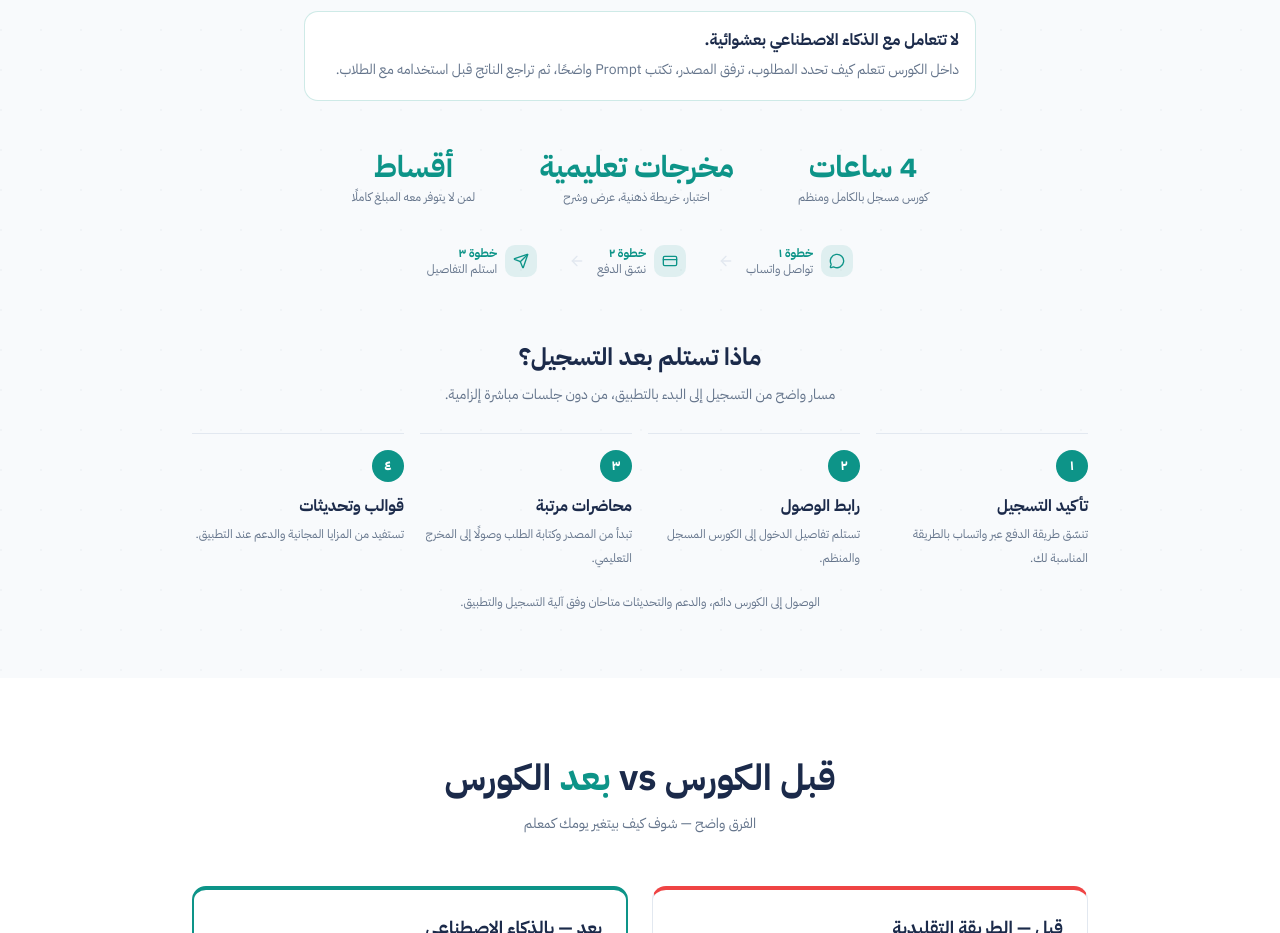
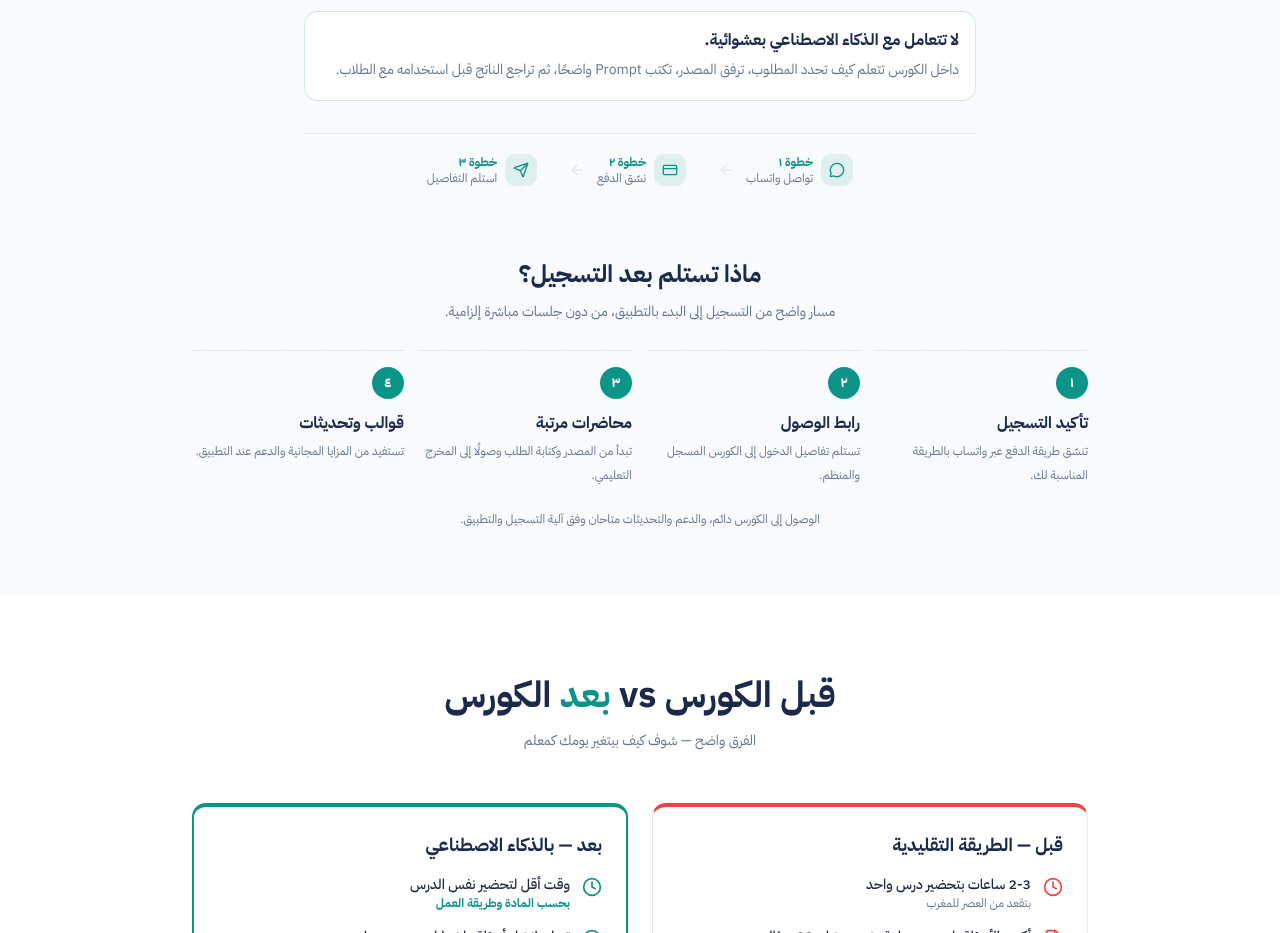
Before and after one commit to fhrrutedf/notebooklm-course-landing, a Next.js app: page / in a window 1280 px wide. Shown: the part 780-1713 px from the top of the page. Built offline with nearby package versions, Linux system fonts and the light colour scheme.

Commit message:
إزالة بطاقات الإحصائيات وتحسين انسيابية واجهة الهبوط

```diff
--- a/src/app/page.tsx
+++ b/src/app/page.tsx
@@ -234,24 +234,8 @@ export default function LandingPage() {
             <p className="mt-1 text-sm leading-loose text-[#64748B]">داخل الكورس تتعلم كيف تحدد المطلوب، ترفق المصدر، تكتب Prompt واضحًا، ثم تراجع الناتج قبل استخدامه مع الطلاب.</p>
           </div>
 
-          {/* Stats bar */}
-          <div className="mt-10 flex flex-wrap items-center justify-center gap-x-8 gap-y-3 max-w-3xl mx-auto">
-            <div className="px-4 py-2 text-center">
-              <div className="text-2xl md:text-3xl font-bold text-[#0D9488]">4 ساعات</div>
-              <div className="text-[#64748B] text-xs mt-1">كورس مسجل بالكامل ومنظم</div>
-            </div>
-            <div className="px-4 py-2 text-center">
-              <div className="text-2xl md:text-3xl font-bold text-[#0D9488]">مخرجات تعليمية</div>
-              <div className="text-[#64748B] text-xs mt-1">اختبار، خريطة ذهنية، عرض وشرح</div>
-            </div>
-            <div className="px-4 py-2 text-center">
-              <div className="text-2xl md:text-3xl font-bold text-[#0D9488]">أقساط</div>
-              <div className="text-[#64748B] text-xs mt-1">لمن لا يتوفر معه المبلغ كاملًا</div>
-            </div>
-          </div>
-
           {/* Purchase Steps */}
-          <div className="mt-8 max-w-2xl mx-auto">
+          <div className="mt-8 max-w-2xl mx-auto border-t border-[#E2E8F0] pt-5">
             <div className="flex items-center justify-center gap-4 md:gap-8">
               {[
                 { icon: MessageCircle, step: '١', text: 'تواصل واتساب' },
@@ -274,7 +258,7 @@ export default function LandingPage() {
             </div>
           </div>
 
-          <div className="mt-10 max-w-4xl mx-auto pt-6 text-right">
+          <div className="mt-10 max-w-4xl mx-auto pt-8 text-right">
             <div className="mb-6 text-center">
               <h2 className="text-xl md:text-2xl font-bold text-[#1B2A4A]">ماذا تستلم بعد التسجيل؟</h2>
               <p className="mt-2 text-sm leading-loose text-[#64748B]">مسار واضح من التسجيل إلى البدء بالتطبيق، من دون جلسات مباشرة إلزامية.</p>
```
